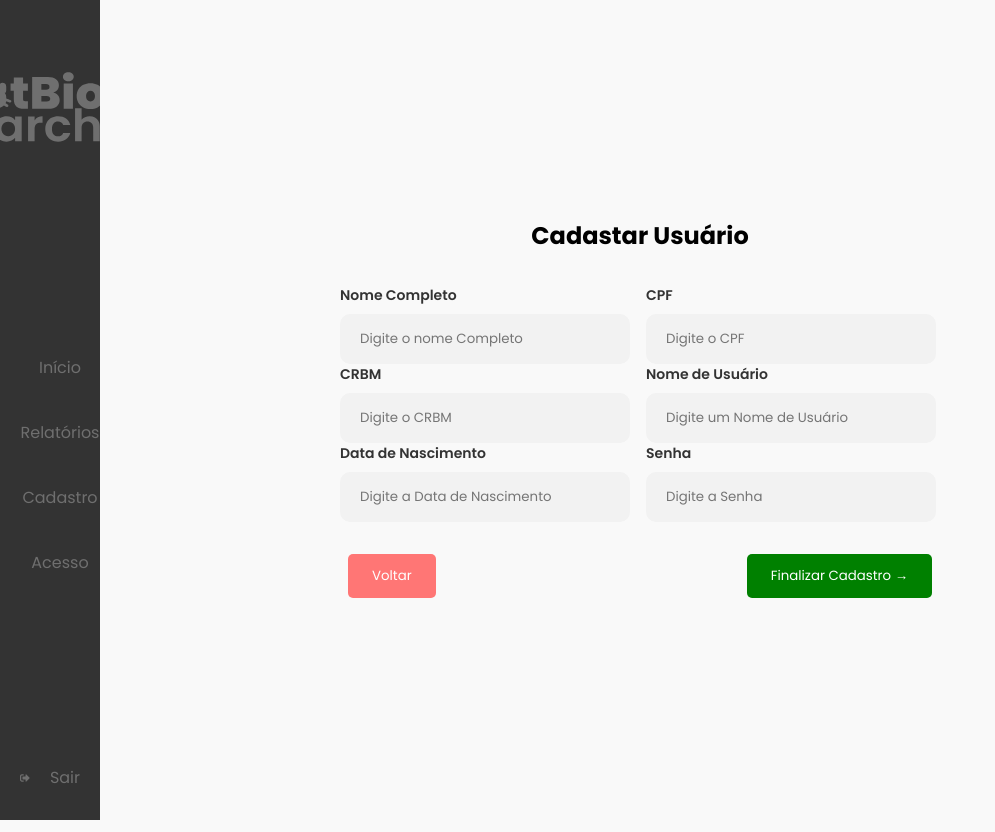
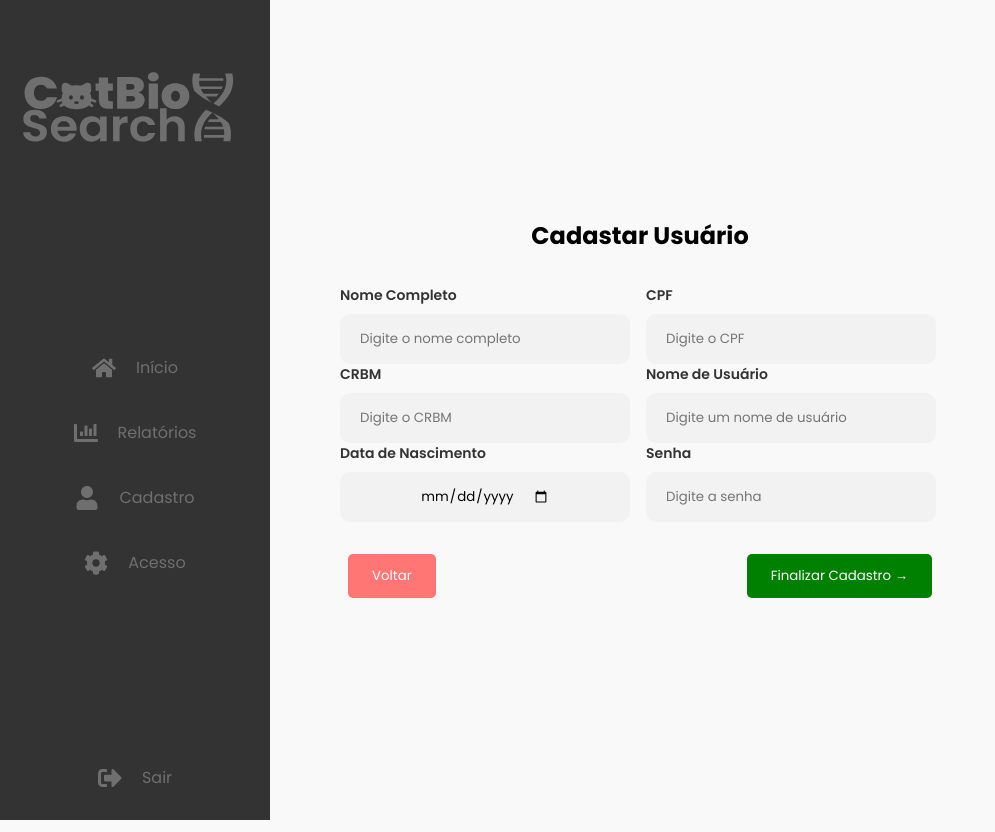
Before and after one commit to LauroLn/CatBioSearch, a React (Vite) app in the folder front-end/: page /criarusuario in a window 1280 px wide. Shown: the whole page, without its empty margins (0-995 px from the left). Built offline with nearby package versions, Linux system fonts and the light colour scheme.

Commit message:
feat: Back-end conectado e cadastro pronto

```diff
--- a/front-end/src/Pages/criarUsuario/index.jsx
+++ b/front-end/src/Pages/criarUsuario/index.jsx
@@ -1,34 +1,60 @@
-import React from "react";
-import { Routes, Route, useNavigate } from "react-router-dom";
+import React, { useState } from "react";
+import { useNavigate } from "react-router-dom";
 import Sidebar from '../../Components/Sidebar';
-import { FaFilter } from "react-icons/fa";
 import axios from "../../api";
 
 const CriarCliente = () => {
     const navigate = useNavigate();
 
+    const [formData, setFormData] = useState({
+        Nome: "",
+        Login: "",
+        Password: "",
+        CPF: "",
+        Nascimento: "",
+        CRBM: "",
+        Admin: false,
+        Ativo: true,
+    });
+
+    const handleInputChange = (e) => {
+        const { name, value } = e.target;
+        setFormData({ ...formData, [name]: value });
+    };
+
+    const handleSubmit = async () => {
+        try {
+            const response = await axios.post('/users/admin-cadastro', formData);
+            alert(response.data.message); // Exibe a mensagem de sucesso
+            navigate("/"); // Redireciona para a página inicial
+        } catch (error) {
+            console.error("Erro ao cadastrar usuário:", error);
+            alert("Ocorreu um erro ao cadastrar o usuário.");
+        }
+    };
+
     const containerStyle = {
         display: "flex",
-        flexDirection: "column", // Define a direção das caixas (coluna ou linha)
-        alignItems: "center", // Centraliza os itens horizontalmente
-        justifyContent: "center", // Centraliza os itens verticalmente
-        gap: "1rem", // Espaçamento entre os itens
-        height: "100vh", // Preenche a altura total da tela
+        flexDirection: "column",
+        alignItems: "center",
+        justifyContent: "center",
+        gap: "1rem",
+        height: "100vh",
         padding: "1rem",
     };
 
     const formStyle = {
         display: "flex",
         flexDirection: "row",
-        flexWrap: "wrap", // Permite quebrar linha se necessário
+        flexWrap: "wrap",
         gap: "1rem",
         width: "100%",
-        maxWidth: "600px", // Limita a largura do formulário
+        maxWidth: "600px",
     };
 
     const buttonContainerStyle = {
         display: "flex",
-        justifyContent: "space-between", // Espaço igual entre os botões
+        justifyContent: "space-between",
         width: "100%",
         maxWidth: "600px",
     };
@@ -42,26 +68,21 @@ const CriarCliente = () => {
 
     const backButtonStyle = {
         ...buttonStyle,
-        backgroundColor: "#ff7675", // Cor para o botão Voltar
+        backgroundColor: "#ff7675",
         color: "white",
     };
 
     const nextButtonStyle = {
         ...buttonStyle,
-        backgroundColor: "green", // Cor para o botão Próximo
+        backgroundColor: "green",
         color: "white",
     };
 
     const labelStyle = {
-        fontWeight: "600", // Define o texto como "light"
+        fontWeight: "600",
         fontSize: "14px",
-        color: "#333", // Cor opcional para melhor contraste
+        color: "#333",
     };
-
-      const inpu = {
-        height: "100px",
-      };
-
 
     return (
         <div style={containerStyle}>
@@ -70,34 +91,71 @@ const CriarCliente = () => {
             <form style={formStyle}>
                 <div>
                     <label style={labelStyle}>Nome Completo</label>
-              <input className="inputs" type="text" placeholder="Digite o nome Completo" />
+                    <input
+                        className="inputs"
+                        type="text"
+                        name="Nome"
+                        placeholder="Digite o nome completo"
+                        value={formData.Nome}
+                        onChange={handleInputChange}
+                    />
 
                     <label style={labelStyle}>CRBM</label>
-              <input className="inputs" type="text" placeholder="Digite o CRBM" />
+                    <input
+                        className="inputs"
+                        type="text"
+                        name="CRBM"
+                        placeholder="Digite o CRBM"
+                        value={formData.CRBM}
+                        onChange={handleInputChange}
+                    />
 
                     <label style={labelStyle}>Data de Nascimento</label>
-              <input className="inputs" type="number" placeholder="Digite a Data de Nascimento" />
+                    <input
+                        className="inputs"
+                        type="date"
+                        name="Nascimento"
+                        value={formData.Nascimento}
+                        onChange={handleInputChange}
+                    />
                 </div>
                 <div>
                     <label style={labelStyle}>CPF</label>
-              <input className="inputs" type="text" placeholder="Digite o CPF" />
+                    <input
+                        className="inputs"
+                        type="text"
+                        name="CPF"
+                        placeholder="Digite o CPF"
+                        value={formData.CPF}
+                        onChange={handleInputChange}
+                    />
 
                     <label style={labelStyle}>Nome de Usuário</label>
-              <input className="inputs" type="text" placeholder="Digite um Nome de Usuário" />
+                    <input
+                        className="inputs"
+                        type="text"
+                        name="Login"
+                        placeholder="Digite um nome de usuário"
+                        value={formData.Login}
+                        onChange={handleInputChange}
+                    />
 
                     <label style={labelStyle}>Senha</label>
-              <input className="inputs" type="text" placeholder="Digite a Senha" />
+                    <input
+                        className="inputs"
+                        type="password"
+                        name="Password"
+                        placeholder="Digite a senha"
+                        value={formData.Password}
+                        onChange={handleInputChange}
+                    />
                 </div>
             </form>
             <div style={buttonContainerStyle}>
-            <button style={backButtonStyle}
-            onClick={() => navigate("/")}>
+                <button style={backButtonStyle} onClick={() => navigate("/")}>
                     Voltar
                 </button>
-            <button
-              style={nextButtonStyle}
-              onClick={() => navigate("/")}
-            >
+                <button style={nextButtonStyle} onClick={handleSubmit}>
                     Finalizar Cadastro →
                 </button>
             </div>
```
Lines whose indentation alone changed are shown as unchanged.
